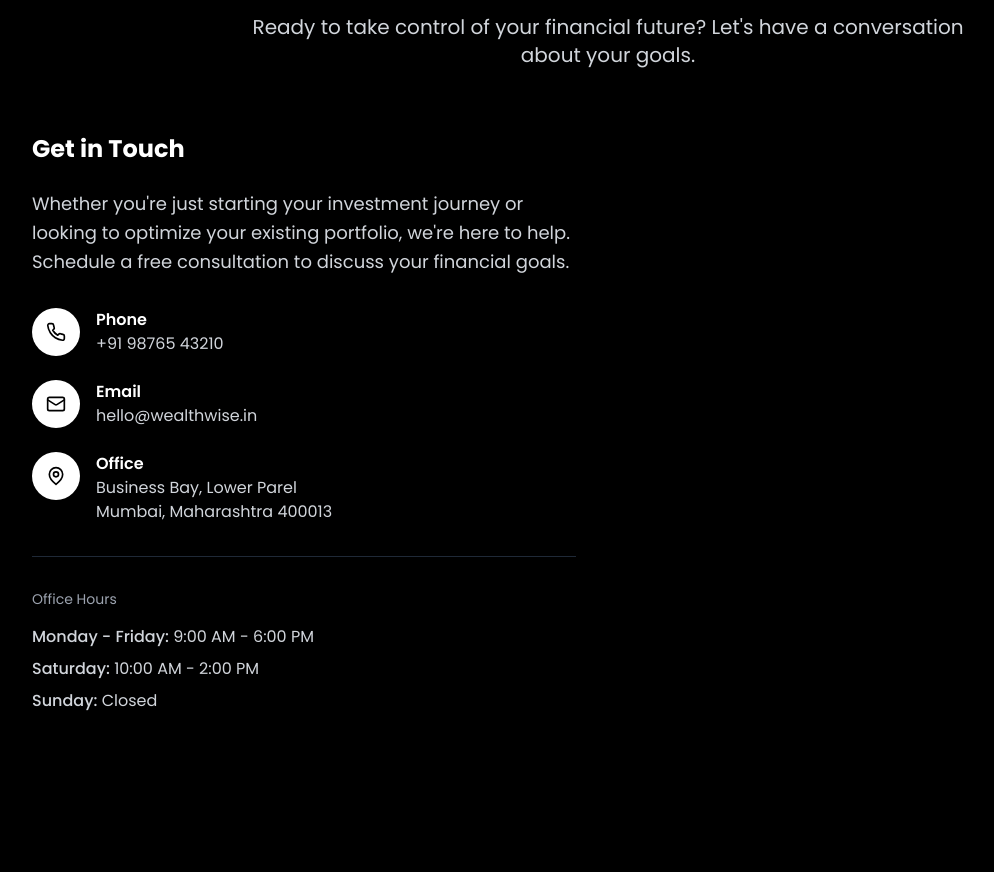
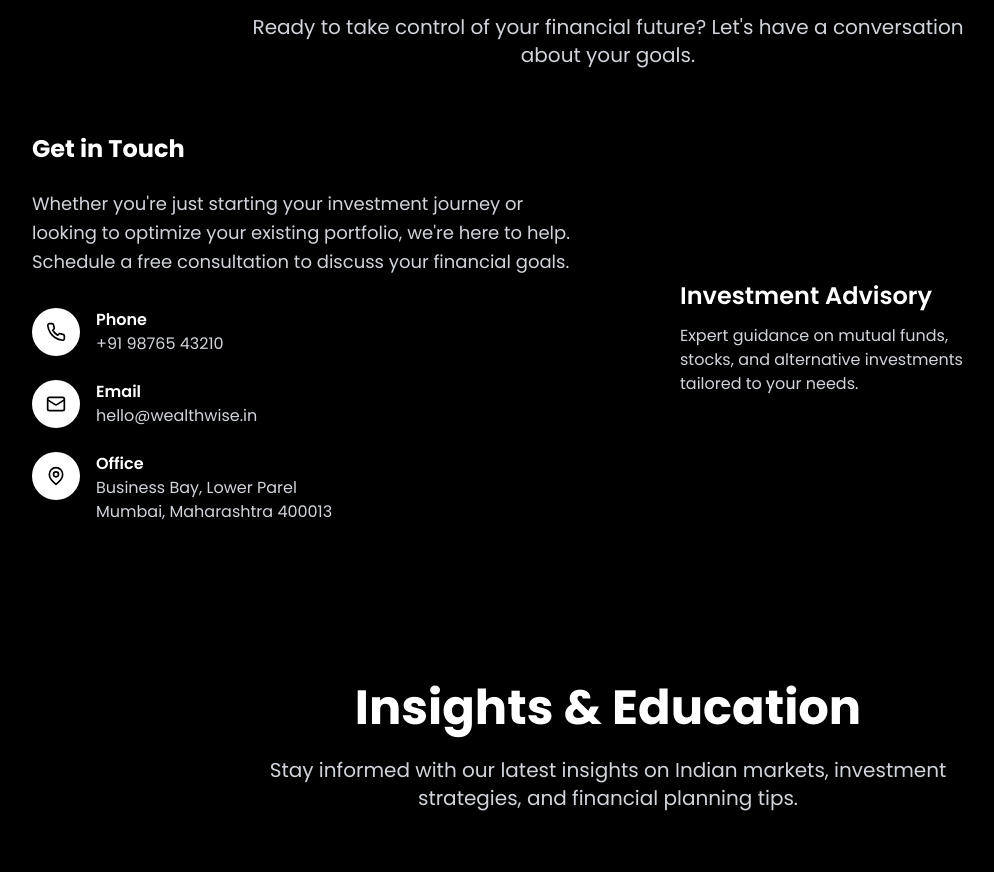
Before and after one commit to Abhishekrgadad/WealthwiseReact, a React (Vite) app in the folder Wealth/: page / in a window 1280 px wide. Shown: the part 5700-6572 px from the top of the page, without its empty margins (32-1026 px from the left). Built offline with nearby package versions, Linux system fonts and the light colour scheme.

Commit message:
Added Carousel to Contactus page

```diff
--- a/Wealth/src/components/sections/Contact.tsx
+++ b/Wealth/src/components/sections/Contact.tsx
@@ -1,7 +1,46 @@
-import { motion } from 'framer-motion';
+import { motion, AnimatePresence } from 'framer-motion';
+import { useState, useEffect } from 'react';
 import { Phone, Mail, MapPin } from 'lucide-react';
 
+const services = [
+	{
+		title: 'Wealth Planning',
+		description:
+			'Comprehensive strategies to help you achieve your life goals and build sustainable wealth.',
+	},
+	{
+		title: 'Investment Advisory',
+		description:
+			'Expert guidance on mutual funds, stocks, and alternative investments tailored to your needs.',
+	},
+	{
+		title: 'Tax Planning',
+		description:
+			'Optimize your taxes legally and efficiently to maximize your after-tax returns.',
+	},
+	{
+		title: 'Insurance',
+		description:
+			'Right-sized life and health insurance coverage to protect your family and assets.',
+	},
+	{
+		title: 'Portfolio Management',
+		description:
+			'Active monitoring and rebalancing to maintain optimal asset allocation.',
+	},
+];
+
 const Contact = () => {
+	// Carousel state for desktop service cards
+	const [currentIndex, setCurrentIndex] = useState(0);
+
+	useEffect(() => {
+		const timer = setInterval(() => {
+			setCurrentIndex((prev) => (prev + 1) % services.length);
+		}, 4000);
+		return () => clearInterval(timer);
+	}, []);
+
 	return (
 		<section id="contact" className="py-20 bg-black font-poppins">
 			<div className="max-w-7xl mx-auto px-4 sm:px-6 lg:px-8">
@@ -15,7 +54,8 @@ const Contact = () => {
 						Start Your Wealth Journey
 					</h2>
 					<p className="text-xl text-gray-300 max-w-3xl mx-auto">
-            Ready to take control of your financial future? Let's have a conversation about your goals.
+						Ready to take control of your financial future? Let's have a
+						conversation about your goals.
 					</p>
 				</motion.div>
 
@@ -28,10 +68,13 @@ const Contact = () => {
 						className="space-y-8"
 					>
 						<div>
-              <h3 className="text-2xl font-bold text-white mb-6">Get in Touch</h3>
+							<h3 className="text-2xl font-bold text-white mb-6">
+								Get in Touch
+							</h3>
 							<p className="text-lg text-gray-300 mb-8 leading-relaxed">
-                Whether you're just starting your investment journey or looking to optimize your existing portfolio,
-                we're here to help. Schedule a free consultation to discuss your financial goals.
+								Whether you're just starting your investment journey or looking
+								to optimize your existing portfolio, we're here to help.
+								Schedule a free consultation to discuss your financial goals.
 							</p>
 						</div>
 
@@ -63,23 +106,56 @@ const Contact = () => {
 								<div>
 									<p className="font-semibold text-white">Office</p>
 									<p className="text-gray-300">
-                    Business Bay, Lower Parel<br />
+										Business Bay, Lower Parel
+										<br />
 										Mumbai, Maharashtra 400013
 									</p>
 								</div>
 							</div>
 						</div>
 
-            <div className="pt-8 border-t border-gray-800">
+						{/* <div className="pt-8 border-t border-gray-800">
 							<p className="text-sm text-gray-400 mb-4">Office Hours</p>
 							<div className="space-y-2 text-gray-300">
-                <p><span className="font-medium">Monday - Friday:</span> 9:00 AM - 6:00 PM</p>
-                <p><span className="font-medium">Saturday:</span> 10:00 AM - 2:00 PM</p>
-                <p><span className="font-medium">Sunday:</span> Closed</p>
+								<p>
+									<span className="font-medium">Monday - Friday:</span> 9:00 AM
+									- 6:00 PM
+								</p>
+								<p>
+									<span className="font-medium">Saturday:</span> 10:00 AM - 2:00
+									PM
+								</p>
+								<p>
+									<span className="font-medium">Sunday:</span> Closed
+								</p>
+							</div>
+						</div> */}
+					</motion.div>
+
+					{/* Services Carousel - Desktop only */}
+					<div className="hidden lg:flex flex-col items-start justify-center w-full">
+						<div className="relative w-full flex flex-col items-start justify-center">
+							<AnimatePresence mode="wait">
+								<motion.div
+									key={currentIndex}
+									initial={{ opacity: 0, x: 100 }}
+									animate={{ opacity: 1, x: 0 }}
+									exit={{ opacity: 0, x: -100 }}
+									transition={{ duration: 0.7 }}
+									className="absolute left-0 -top-20 flex flex-col items-start justify-center w-[400px] min-h-[160px]"
+								>
+									<div className="bg-black rounded-lg px-10 py-8 flex flex-col items-start justify-center text-white shadow-lg w-full text-left">
+										<div className="text-2xl font-semibold mb-2">
+											{services[currentIndex].title}
+										</div>
+										<div className="text-gray-300 text-base mt-1">
+											{services[currentIndex].description}
 										</div>
 									</div>
 								</motion.div>
-          {/* Contact Form removed, now on separate page */}
+							</AnimatePresence>
+						</div>
+					</div>
 				</div>
 			</div>
 		</section>
```
Lines whose indentation alone changed are shown as unchanged.
